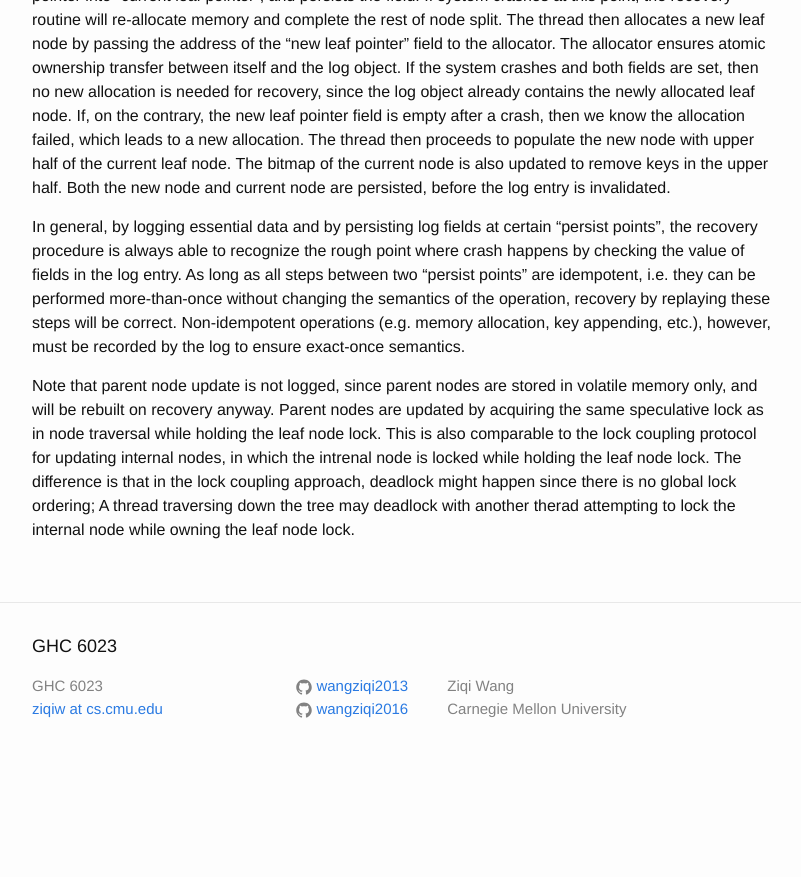
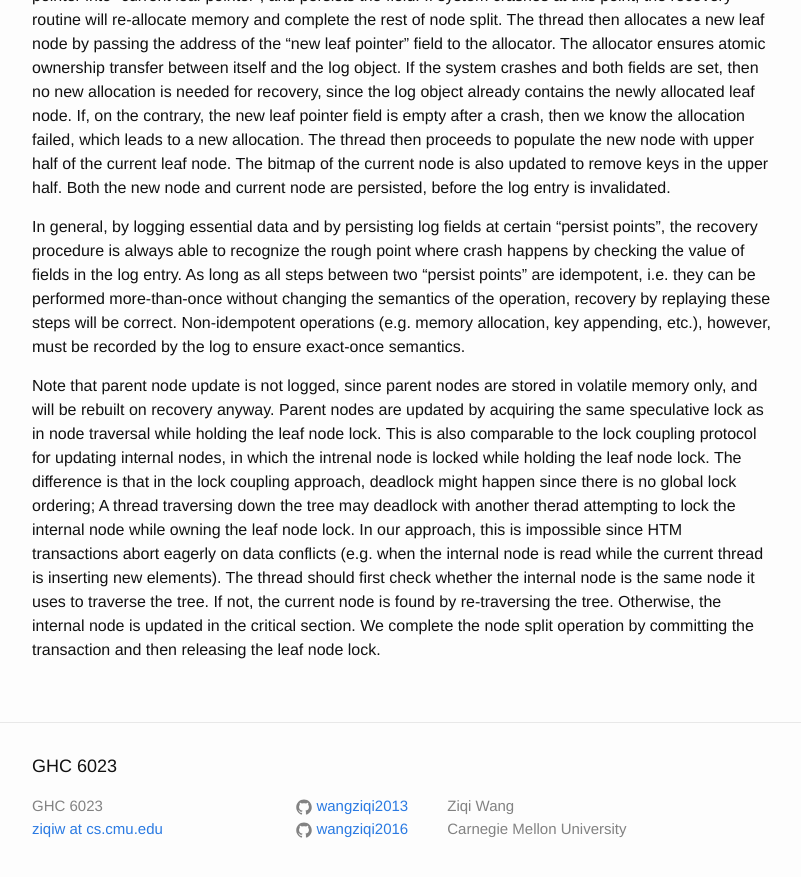
Before and after one commit to wangziqi2013/wangziqi2013.github.io, a Jekyll site: the page built from _posts/2019-11-17-fptree.markdown, in a window 1280 px wide and 900 px high, scrolled down 3391 px. Shown: the top 877 px of the window, without its empty margins (238-1039 px from the left). Built offline with Jekyll 4.4.1, drawn with Linux system fonts in a browser that asks for light colours; before the commit the page ends 4171 px from its top, so only the background shows below that.

Commit message:
Finish split

```diff
--- a/_posts/2019-11-17-fptree.markdown
+++ b/_posts/2019-11-17-fptree.markdown
@@ -141,4 +141,8 @@ on recovery anyway. Parent nodes are updated by acquiring the same speculative l
 the leaf node lock. This is also comparable to the lock coupling protocol for updating internal nodes, in which the
 intrenal node is locked while holding the leaf node lock. The difference is that in the lock coupling approach, deadlock
 might happen since there is no global lock ordering; A thread traversing down the tree may deadlock with another therad
-attempting to lock the internal node while owning the leaf node lock.
+attempting to lock the internal node while owning the leaf node lock. In our approach, this is impossible since HTM transactions
+abort eagerly on data conflicts (e.g. when the internal node is read while the current thread is inserting new elements).
+The thread should first check whether the internal node is the same node it uses to traverse the tree. If not, the current
+node is found by re-traversing the tree. Otherwise, the internal node is updated in the critical section. We complete the
+node split operation by committing the transaction and then releasing the leaf node lock.
```
